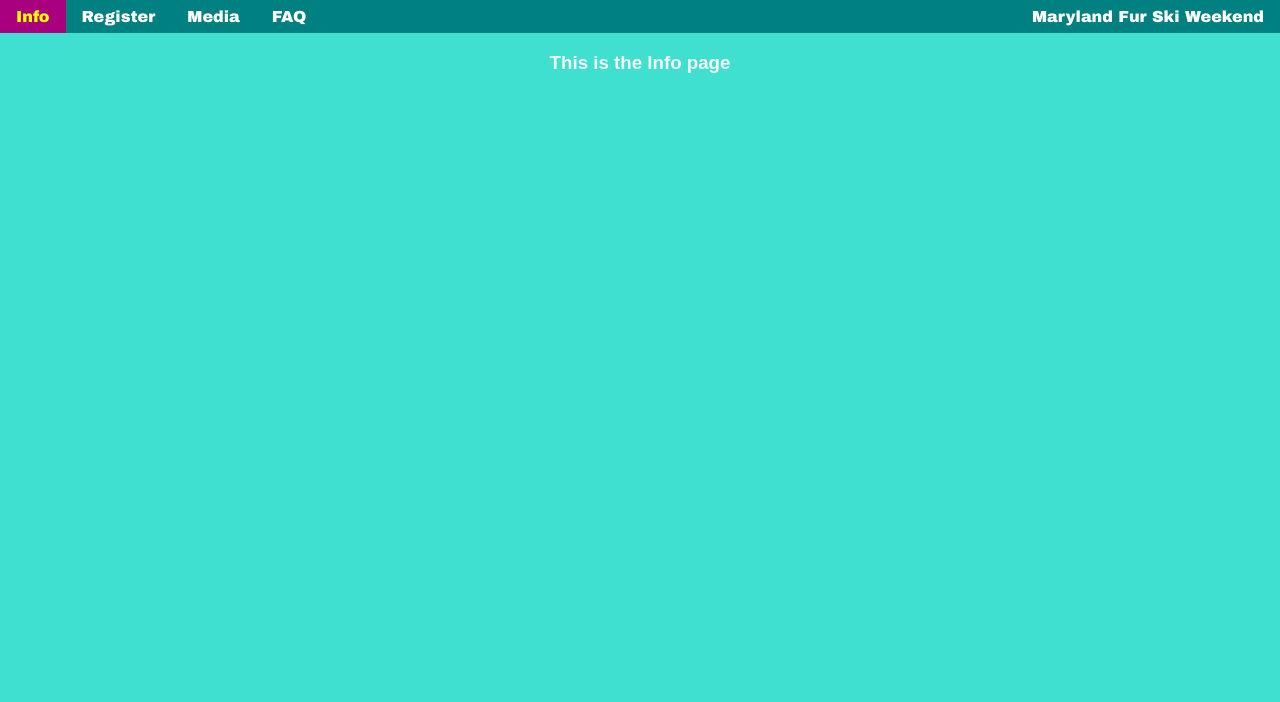
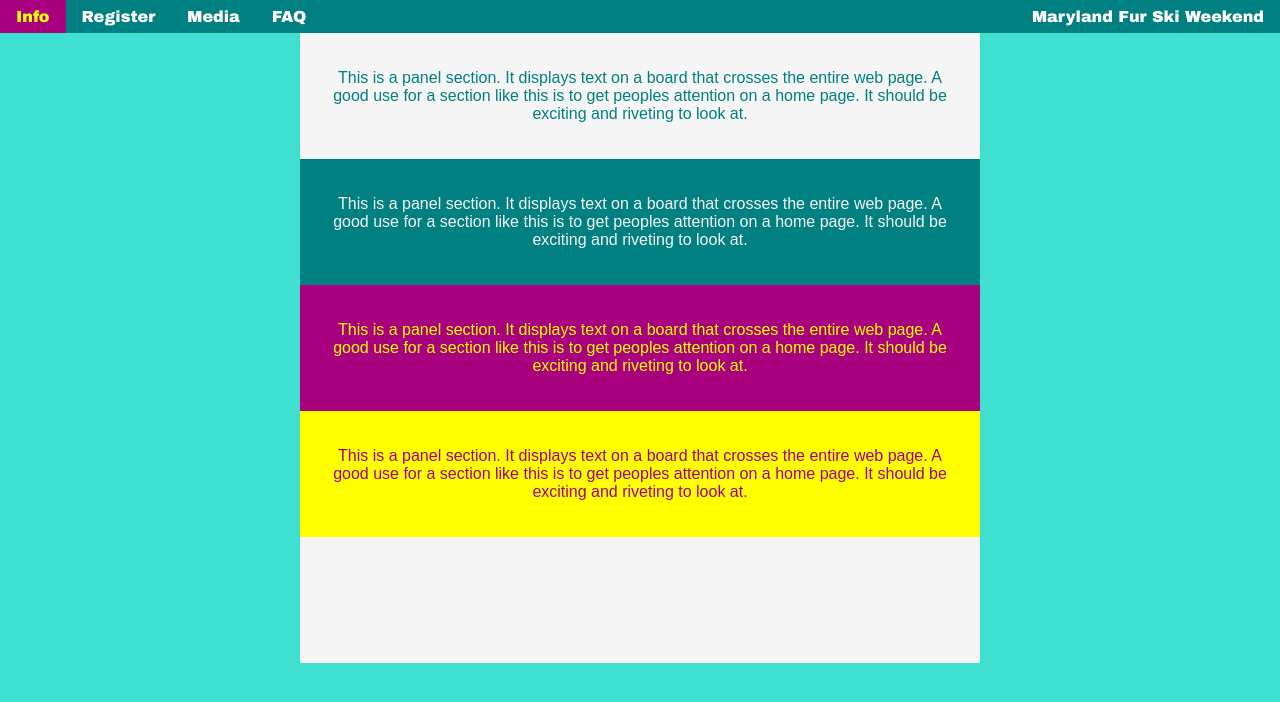
Before and after one commit to JustinJefferson/ski-wkend-react, a React (Create React App) app: page /info in a window 1280 px wide. Shown: the top 702 px of the page. Built offline with nearby package versions, Linux system fonts and the light colour scheme.

Commit message:
Added extra CSS styling

```diff
--- /dev/null
+++ b/src/components/Card.css
@@ -0,0 +1,43 @@
+.Card {
+    margin: auto;
+    margin-top: 30px;
+    margin-bottom: 30px;
+    box-shadow: 0 4px 8px 0 rgba(0,0,0,0.2);
+    transition: 0.3s;
+    width: 50%;
+    border-radius: 5px;
+}
+
+.Card-top{
+    border-top-left-radius: 5px;
+    border-top-right-radius: 5px;
+    padding: 5px;
+    font-family: "Arial Black", Arial, Helvetica, sans-serif;
+}
+
+.Card-bottom{
+    border-bottom-left-radius: 5px;
+    border-bottom-right-radius: 5px;
+    padding: 10px;
+    text-align: left;
+}
+
+.Color-white {
+    background: whitesmoke;
+    color: teal;
+}
+
+.Color-teal {
+    background: teal;
+    color: whitesmoke;
+}
+
+.Color-purple {
+    background: rgb(168, 0, 126);
+    color: yellow;
+}
+
+.Color-yellow {
+    background: yellow;
+    color: rgb(168, 0, 126);
+}
--- /dev/null
+++ b/src/components/Card.tsx
@@ -0,0 +1,30 @@
+import React from 'react';
+import './Card.css';
+
+const white = { background: 'whitesmoke', color: 'teal' };
+const teal = { background: 'teal', color: 'whitesmoke' };
+const purple = { background: 'rgb(168, 0, 126)', color: 'yellow' };
+const yellow = { background: 'yellow', color: 'rgb(168, 0, 126)' };
+const clear = { color: 'whitesmoke' }
+
+export const color = (style: string) => {
+    switch (style) {
+        case 'white':   return white;
+        case 'teal':    return teal;
+        case 'purple':  return purple;
+        case 'yellow':  return yellow;
+        case 'clear':   return clear;
+        default:        return white;
+    }
+}
+
+const Card = (props: any) => {
+    const {children, look} = props
+    return (
+        <div className="Card" style={color(look)}>
+            {children}
+        </div>
+    )
+}
+
+export default Card;
--- /dev/null
+++ b/src/components/Panel.css
@@ -0,0 +1,6 @@
+.Panel {
+    padding: 20px;
+    margin: auto;
+    width: 50%;
+    overflow-wrap: break-word;
+}
--- /dev/null
+++ b/src/components/Panel.tsx
@@ -0,0 +1,14 @@
+import React from 'react';
+import './Panel.css';
+import { color } from './Card';
+
+const Panel = (props: any) => {
+    const {children, look} = props;
+    return (
+        <div className='Panel' style={color(look)}>
+            {children}
+        </div>
+    )
+}
+
+export default Panel;
--- a/src/pages/FAQ.tsx
+++ b/src/pages/FAQ.tsx
@@ -1,12 +1,13 @@
 import React from 'react';
-import './FAQ.css';
+// import './FAQ.css';
 import { QA, MockQAList } from '../models/QA';
+import Card from '../components/Card';
 
 const Display = (props: any) => {
-    const {item} = props;
+    const item: QA = props.item;
     return (
-        <div className="Card">
-            <div className="Card-top">
+        <div>
+            <div className="Card-top Color-yellow">
                 <h3 className="Question">Q: {item.question}</h3>
             </div>
             <div className="Card-bottom">
@@ -21,8 +22,19 @@ const FAQ = () => {
     return(
         <div>
             <h1>Frequently Asked Questions</h1>
+            <Card look='teal'>
+                <Display item={list[0]}></Display>
+            </Card>
+            <Card look='purple'>
+                <Display item={list[0]}></Display>
+            </Card>
+            <Card look='yellow'>
+                <Display item={list[0]}></Display>
+            </Card>
             {list.map((item: QA) =>
-                <Display item={item}></Display>
+                <Card look='white'>
+                    <Display item={item}></Display>
+                </Card>
             )}
         </div>
     )
--- a/src/pages/Info.tsx
+++ b/src/pages/Info.tsx
@@ -1,9 +1,54 @@
 import React from 'react';
 import './Info.css';
+import Panel from '../components/Panel';
 
 const Info = () =>
     <div>
-        <h3>This is the Info page</h3>
+        <Panel look='white'>
+            <div>
+                <p>
+                    This is a panel section. It displays text on a board that crosses the entire web page.
+                    A good use for a section like this is to get peoples attention on a home page. It
+                    should be exciting and riveting to look at.
+                </p>
+            </div>
+        </Panel>
+        <Panel look='teal'>
+            <div>
+                <p>
+                    This is a panel section. It displays text on a board that crosses the entire web page.
+                    A good use for a section like this is to get peoples attention on a home page. It
+                    should be exciting and riveting to look at.
+                </p>
+            </div>
+        </Panel>
+        <Panel look='purple'>
+            <div>
+                <p>
+                    This is a panel section. It displays text on a board that crosses the entire web page.
+                    A good use for a section like this is to get peoples attention on a home page. It
+                    should be exciting and riveting to look at.
+                </p>
+            </div>
+        </Panel>
+        <Panel look='yellow'>
+            <div>
+                <p>
+                    This is a panel section. It displays text on a board that crosses the entire web page.
+                    A good use for a section like this is to get peoples attention on a home page. It
+                    should be exciting and riveting to look at.
+                </p>
+            </div>
+        </Panel>
+        <Panel look='clear'>
+            <div>
+                <p>
+                    This is a panel section. It displays text on a board that crosses the entire web page.
+                    A good use for a section like this is to get peoples attention on a home page. It
+                    should be exciting and riveting to look at.
+                </p>
+            </div>
+        </Panel>
     </div>
 
 export default Info;
```
